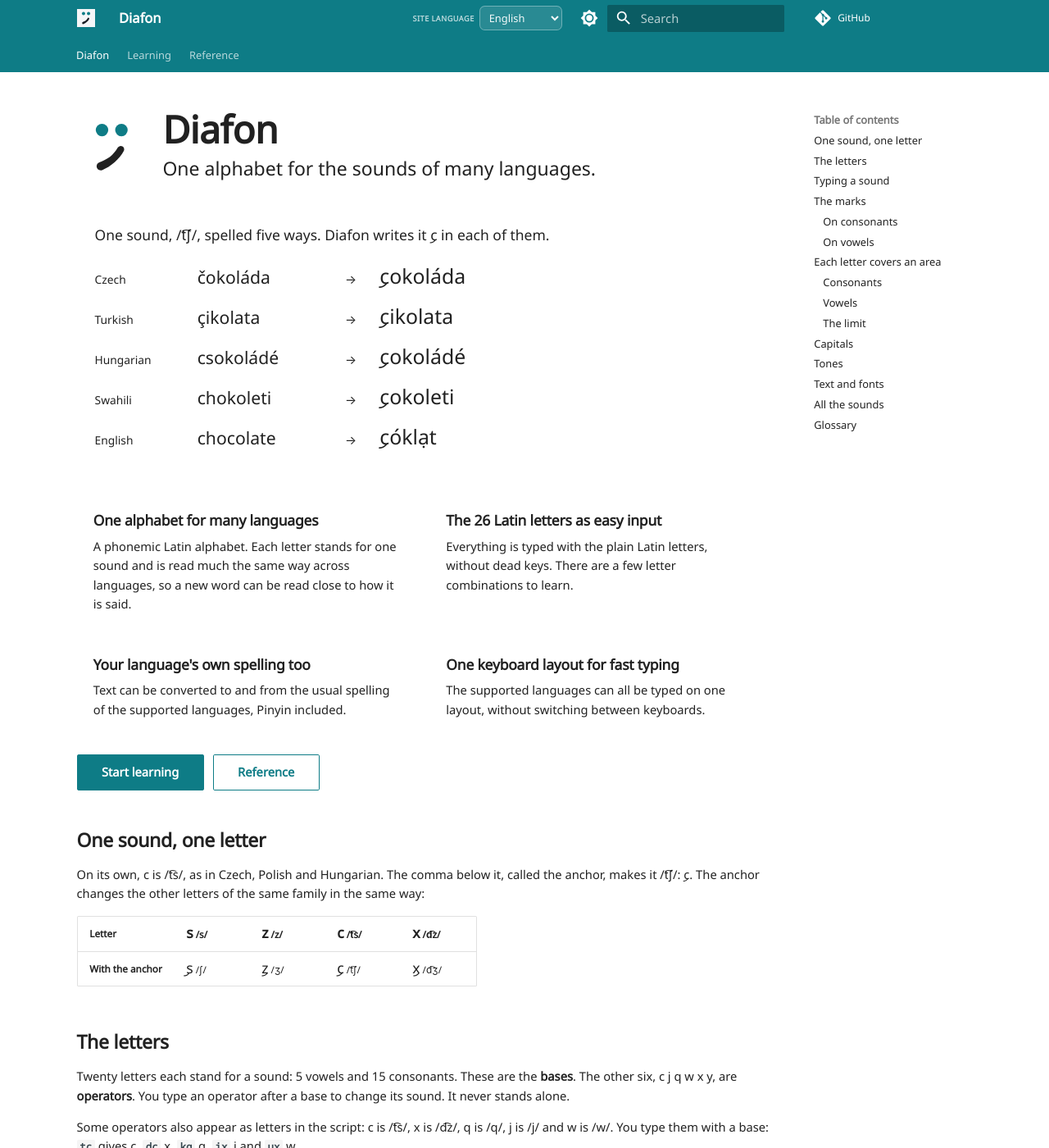
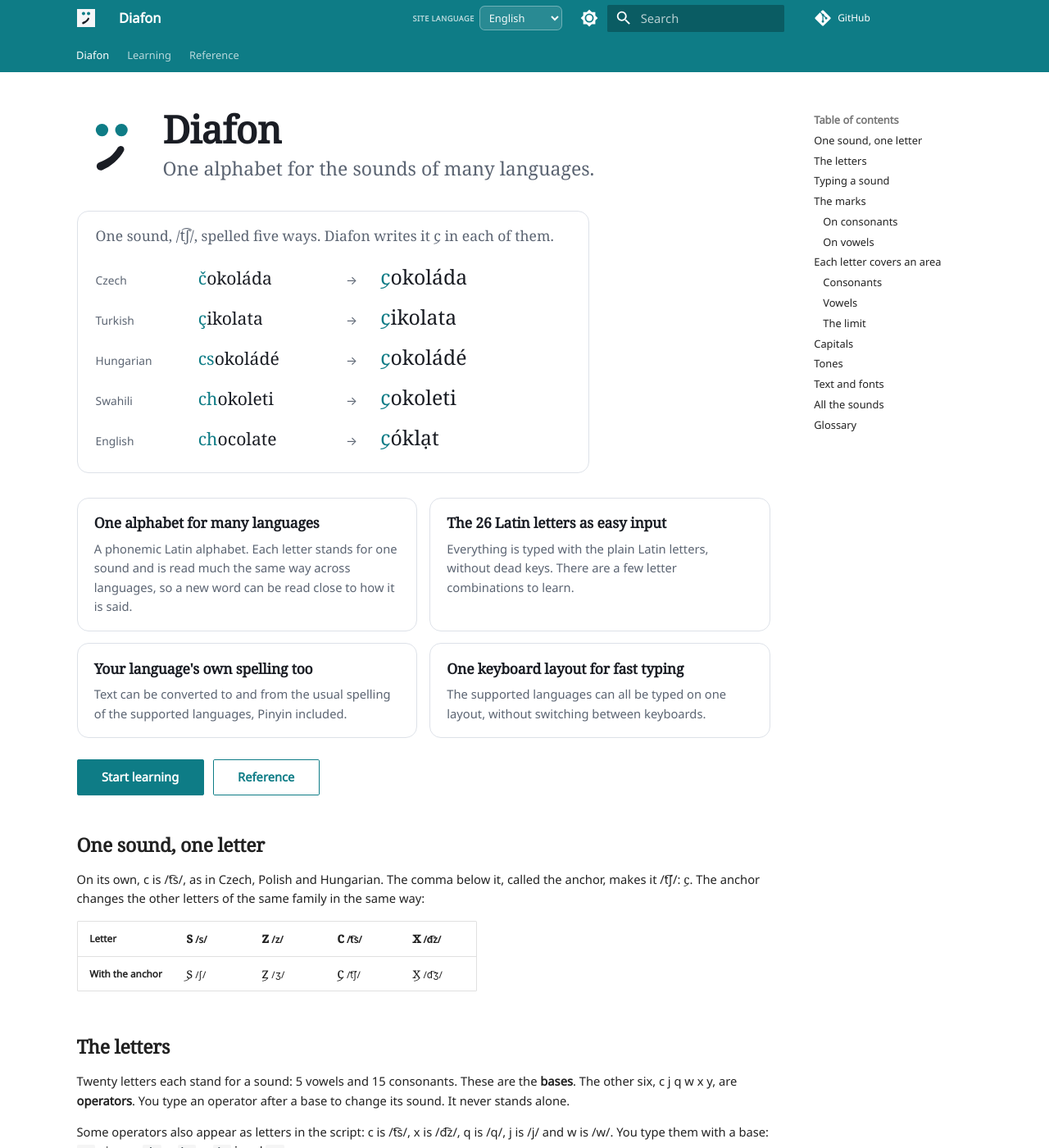
Before and after one commit to diafon-org/diafon, an MkDocs documentation site: the page built from docs/index.md, in a window 1280 px wide and 1400 px high. Shown: the whole window at 82% size. Built offline with MkDocs 1.6.1 and Material for MkDocs 9.7.7, drawn with Linux system fonts in a browser that asks for light colours; comment, search, counter and statistics services are not loaded.

Commit message:
Site: remove leftover merge markers from the stylesheet
They made browsers drop the Serif @font-face and the :root block (the
palette and font variables) since the long-consonant fonts went in.

```diff
--- a/docs/assets/diafon.css
+++ b/docs/assets/diafon.css
@@ -1,14 +1,8 @@
 /* The Diafon docs on Material: the font, the palette the description's
    tables and diagrams use, and the blocks themselves. */
-<<<<<<< HEAD
 @font-face{font-family:"Diafon";src:url(../diafon.woff2?v=1793486735) format("woff2");font-display:swap}
 @font-face{font-family:"Diafon Sans";src:url(../diafon-sans.woff2?v=1793486737) format("woff2");font-display:swap}
 @font-face{font-family:"Diafon Mono";src:url(../diafon-mono.woff2?v=1793486737) format("woff2");font-display:swap}
-=======
-@font-face{font-family:"Diafon";src:url(../diafon.woff2?v=1793486735) format("woff2");font-display:swap}
-@font-face{font-family:"Diafon Sans";src:url(../diafon-sans.woff2?v=1793486737) format("woff2");font-display:swap}
-@font-face{font-family:"Diafon Mono";src:url(../diafon-mono.woff2?v=1793486737) format("woff2");font-display:swap}
->>>>>>> 908b696 (Fonts: long consonants fuse on ZWJ, drawn pairs only)
 
 :root{
   --md-primary-fg-color:#0e7c86; --md-primary-fg-color--light:#3ec8cf; --md-primary-fg-color--dark:#0a5c64;
```
